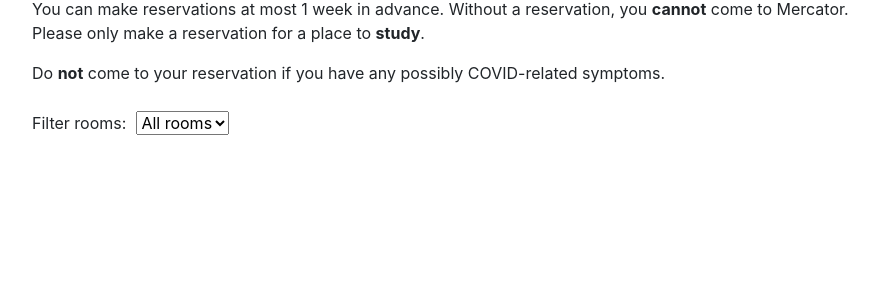
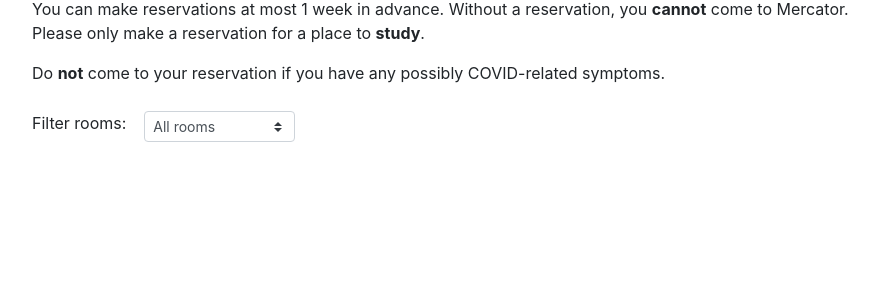
Before and after one commit to svthalia/sagexit, a Django app: template website/room_reservation/templates/room_reservation/index.html in a window 1280 px wide. Shown: the part 185-485 px from the top of the page, without its empty margins (83-959 px from the left). Run offline with Django 3.2, Linux system fonts and the light colour scheme; the template is opened without the code that fills it, so the values that code supplies are empty; style sheets or scripts are compiled from the project's sources; some libraries are stand-ins or nearby versions.

Commit message:
disabled dragging if filter is not on that room. Also fixed styling of the filter

```diff
--- a/website/room_reservation/static/js/calendar-init.js
+++ b/website/room_reservation/static/js/calendar-init.js
@@ -74,7 +74,7 @@
 }
 
 function filterEvents(json) {
-    for(let i in json){
+    for (let i in json) {
         json[i].setProp('classNames', ((json[i].extendedProps.room === roomFilterSelection) || (roomFilterSelection === -1)) ? ['visible'] : ['hidden']);
     }
 }
@@ -228,6 +228,16 @@
                 roomFilterSelection = res;
                 let events = calendar.getEvents();
                 filterEvents(events);
+
+                for (let i of containerEl.children) {
+                    i.className = (
+                        (JSON.parse(i.attributes.getNamedItem("data-event").value).extendedProps.room !== roomFilterSelection)
+                        && roomFilterSelection !== -1) ?
+                        i.className.replace("draggable", "")
+                        :
+                        (i.className.indexOf("draggable") !== -1 ? i.className : i.className += "draggable")
+                }
+
             }
         }
     }
--- a/website/room_reservation/static/scss/index.scss
+++ b/website/room_reservation/static/scss/index.scss
@@ -17,7 +17,9 @@
 }
 
 #filter-rooms > label {
-  padding-right: 10px;
+  padding-right: 0;
+  padding-left: 0;
+
   margin-bottom: 0;
 }
 
@@ -40,6 +42,7 @@
     margin-bottom: 5px;
     transition: .3s;
     overflow: auto;
+
     p {
       float: left;
       margin-bottom: 0;
@@ -47,18 +50,20 @@
       @include button-size($btn-padding-y, $btn-padding-x, $btn-font-size, $btn-line-height, $btn-border-radius);
     }
   }
+
   .notification-collapsed {
     height: 0;
   }
+
   .notification:hover {
     background: rgba($primary, 1);
   }
 }
 
-.hidden{
+.hidden {
   display: none;
 }
 
-.visible{
+.visible {
   display: block;
 }
--- a/website/room_reservation/templates/room_reservation/index.html
+++ b/website/room_reservation/templates/room_reservation/index.html
@@ -26,9 +26,9 @@
                      data-event='{ "title": "{{ room.name }}", "duration": "00:15", "editable": true, "extendedProps": { "room": {{ room.id }} } }'>{{ room }}</div>
             {% endfor %}
         </div>
-        <div id="filter-rooms" class="row">
-            <label for="room-filter">Filter rooms:</label>
-            <select name="custom-select room-filter " id="room-filter">
+        <div id="filter-rooms" class="row w-25">
+            <label for="room-filter" class="col-md">Filter rooms:</label>
+            <select name="room-filter" class="custom-select custom-select-sm col-md" id="room-filter" aria-label="Default select example">
                 <option value="-1">All rooms</option>
                 {% for room in rooms %}
                     <option value={{ room.id }}> {{ room }}</option>
```
